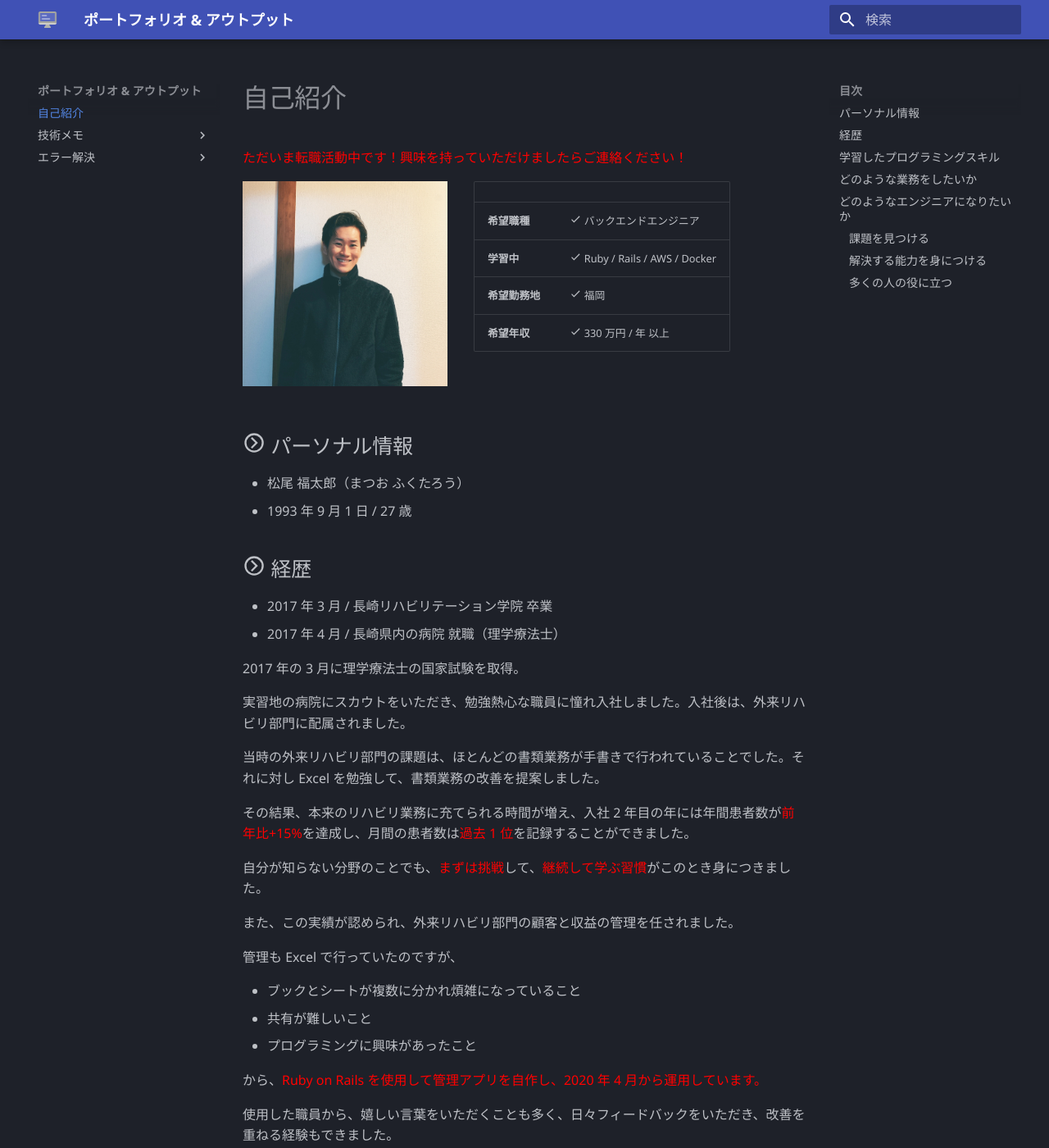
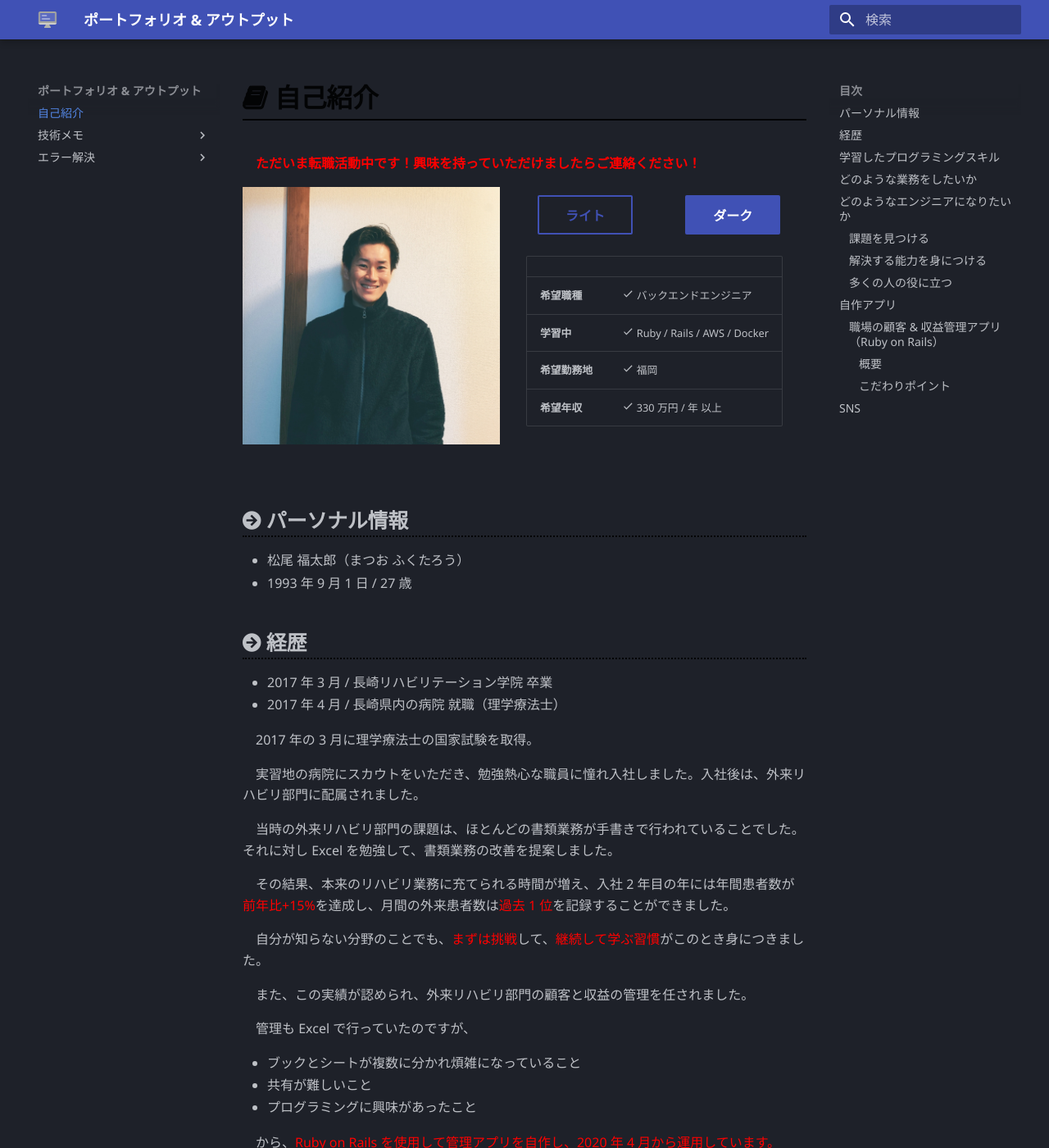
Before and after one commit to FukutaroMatsuo/my_portfolio, an MkDocs documentation site: the page built from docs/index.md, in a window 1280 px wide and 1400 px high. Shown: the whole window at 82% size. Built offline with MkDocs 1.6.1 and Material for MkDocs 9.7.7, drawn with Linux system fonts in a browser that asks for light colours; some of the changed text lies outside the part shown.

Commit message:
index.md 一通り完成

```diff
--- /dev/null
+++ b/docs/css/custom.css
@@ -0,0 +1,92 @@
+.md-typeset h1 {
+  font-weight: bold;
+  color: rgba(0, 0, 0, 0.87);
+  border-bottom: solid 2px rgba(0, 0, 0, 0.87);
+  padding-bottom: 0.1em;
+}
+
+.md-typeset h2 {
+  font-weight: bold;
+  border-bottom: 2px dotted rgba(0, 0, 0, 0.87);
+}
+
+.md-typeset h3 {
+  font-weight: bold;
+  border-bottom: 1px dotted #757575;
+}
+
+.md-typeset h4 {
+  font-weight: bold;
+  border-bottom: 1px solid hsla(0, 0%, 92.5%, 0.5);
+}
+
+.md-typeset > ::before {
+  font-family: "FontAwesome";
+  /* font-family: "Font Awesome 5 Free"; */
+  margin-right: 0.3em;
+  display: inline-block !important;
+}
+
+.md-typeset h1::before {
+  content: "\f02d" !important;
+}
+
+.md-typeset h2::before {
+  content: "\f0a9" !important;
+}
+
+.md-typeset h3::before {
+  content: "\f061" !important;
+}
+
+.md-typeset h4::before {
+  content: "\f0da" !important;
+}
+
+.md-typeset a:not([class])::before {
+  font-family: "FontAwesome";
+  margin-right: 0.2em;
+  content: "\f14c";
+}
+
+.md-typeset a:not([class]) {
+  border-bottom: 1px dotted #757575;
+}
+
+.md-typeset > p {
+  text-indent: 1em;
+}
+
+.md-typeset > div.admonition {
+  margin-left: 1em !important;
+}
+
+.md-typeset > table.codehilitetable {
+  margin-left: 1em !important;
+  margin-right: 0em !important;
+}
+
+.md-typeset > ul {
+  margin-left: 1em;
+}
+
+.md-typeset > ol li,
+.md-typeset > ul li {
+  margin-bottom: 0.1em !important;
+}
+
+.md-typeset > ol li ol,
+.md-typeset > ol li ul,
+.md-typeset > ul li ol,
+.md-typeset > ul li ul {
+  margin-top: 0.1em !important;
+}
+
+.md-typeset i.fa {
+  text-indent: 0em;
+}
+
+.md-button {
+  margin: 10 10 0 0;
+  padding: 10 32;
+}
--- a/docs/index.md
+++ b/docs/index.md
@@ -1,8 +1,25 @@
-<span style="color: red; ">
-  ただいま転職活動中です！興味を持っていただけましたらご連絡ください！
-</span>
+<strong style="color: red; ">
+ただいま転職活動中です！興味を持っていただけましたらご連絡ください！
+</strong>
 
-![Placeholder](img/myphoto.jpg){: align=left width=250 }
+![Placeholder](img/myphoto.jpg){: align=left width=314 }
+
+  <div class="tx-switch">
+    <button data-md-color-scheme="default"><a class="md-button" style="margin: 10px 30px">ライト</a></button>
+    <button data-md-color-scheme="slate"><a class="md-button md-button--primary" style="margin: 10px 30px">ダーク</a></button>
+  </div>
+
+<script>
+  var buttons = document.querySelectorAll("button[data-md-color-scheme]")
+  buttons.forEach(function(button) {
+    button.addEventListener("click", function() {
+      var attr = this.getAttribute("data-md-color-scheme")
+      document.body.setAttribute("data-md-color-scheme", attr)
+      var name = document.querySelector("#__code_0 code span:nth-child(7)")
+      name.textContent = attr
+    })
+  })
+</script>
 
 |                |                                              |
 | -------------- | -------------------------------------------- |
@@ -28,7 +45,7 @@
 
 当時の外来リハビリ部門の課題は、ほとんどの書類業務が手書きで行われていることでした。それに対し Excel を勉強して、書類業務の改善を提案しました。
 
-その結果、本来のリハビリ業務に充てられる時間が増え、入社 2 年目の年には年間患者数が<span style="color: red; ">前年比+15%</span>を達成し、月間の患者数は<span style="color: red; ">過去 1 位</span>を記録することができました。
+その結果、本来のリハビリ業務に充てられる時間が増え、入社 2 年目の年には年間患者数が<span style="color: red; ">前年比+15%</span>を達成し、月間の外来患者数は<span style="color: red; ">過去 1 位</span>を記録することができました。
 
 自分が知らない分野のことでも、<span style="color: red; ">まずは挑戦</span>して、<span style="color: red; ">継続して学ぶ習慣</span>がこのとき身につきました。
 
@@ -69,28 +86,62 @@
 - **AWS**
   VPC、RDS、ACM、Route53、ALB、ECS、ECR を使用したデプロイ経験
 
-## :material-chevron-right-circle-outline: どのような業務をしたいか
+## どのような業務をしたいか
 
 <span style="color: red; ">「こういうのが欲しかった」</span>と言われるような、<span style="color: red; ">画期的なアプリの開発</span>に携わりたいです。
 そのために必要なスキルを学ぶことができる環境で働きたいです！
 
-## :material-chevron-right-circle-outline: どのようなエンジニアになりたいか
+## どのようなエンジニアになりたいか
 
 <span style="color: red; ">「課題を見つけ、解決する能力を身につけ、多くの人の役に立てる」</span>エンジニアになりたいと考えています。
 
-#### ^^課題を見つける^^
+#### 課題を見つける
 
 現職でも、問題となっている箇所や、当たり前とされている箇所に常に改善できる余地はないかと考えて仕事をしていました。
 言われたことをただやるのでは無く、常に考え続けて業務にあたる姿勢を忘れないようにしたいです。
 
-#### ^^解決する能力を身につける^^
+#### 解決する能力を身につける
 
 課題を見つけて終わりではなく、それを解決する技術を身につけたいです。
 自分が実装したことがない技術も、まずは挑戦して、実装できるまで諦めないというマインドを持って学習してきました。
 また、習得した技術はアウトプットして、周囲に提供していきたいと考えております。
 
-#### ^^多くの人の役に立つ^^
+#### 多くの人の役に立つ
 
 関わったプロダクトを通して、一人でも多くの人の課題を解決し、少しでも役に立つことができるようなエンジニアになりたいです。
 現職で運用している管理アプリでも、職員の作業を軽減することで、感謝されることがありました。
 その経験がエンジニアを志望するきっかけになったので、より多くの人の役に立つことができるようなエンジニアになりたいです。
+
+## 自作アプリ
+
+### 職場の顧客 & 収益管理アプリ（Ruby on Rails）
+
+<span style="color: red; ">※ 名前、数字は全てサンプルです。個人情報を多く含むため運用ページの掲載は控えています。（サンプル ver デプロイ予定）</span>
+
+1. **収益ページサンプル**
+   ![Placeholder](img/home.png){: align=left }
+2. **患者情報ページサンプル**
+   ![Placeholder](img/patient.png){: align=left }
+
+#### 概要
+
+- リハビリの患者情報と収益情報を管理するアプリ
+- 主な入力欄は、当日患者名と新規患者名
+- 収益ページでは、当日患者情報をもとに各種数字を算出する
+- 患者ページでは、リハビリ離脱率を下げるための定期目標も管理
+
+#### こだわりポイント
+
+- materalize css を使用した、シンプルなデザイン
+- Chartkick.js を使用してのわかりやすいグラフ描画
+- 新規登録不可で、管理者が登録した場合のみログイン可能(二段階認証導入予定)
+- ActiveRecord メソッドや生の SQL を使って、収益等、あらゆる数字を算出
+- 日報一覧ページでは、当日の全患者情報を閲覧でき、CSV 形式で出力することができる
+
+**他にも細かい便利な機能や、毎日の集計に 5~10 分はかかるような時間短縮できる機能を取り入れています。**
+
+## SNS
+
+- :fontawesome-brands-twitter: - [Twitter](https://twitter.com/fukusan0901)
+- :fontawesome-brands-github: - [GitHub](https://github.com/FukutaroMatsuo)
+- :fontawesome-solid-search: - [Qiita](https://qiita.com/fukusan0901)
--- a/mkdocs.yml
+++ b/mkdocs.yml
@@ -34,9 +34,16 @@ markdown_extensions:
   - pymdownx.mark
   - pymdownx.caret
 
+extra_css:
+  - "https://stackpath.bootstrapcdn.com/font-awesome/4.7.0/css/font-awesome.min.css"
+  - "css/custom.css"
+
 extra:
   search:
     language: "jp"
+  social:
+    - icon: fontawesome/brands/twitter
+      link: https://twitter.com/squidfunk
 
 nav:
   - 自己紹介: index.md
```
Also changed, not shown: other parts of docs/index.md (+3 -3 lines), docs/img/home.png (added), docs/img/patient.png (added), 1 other file.
